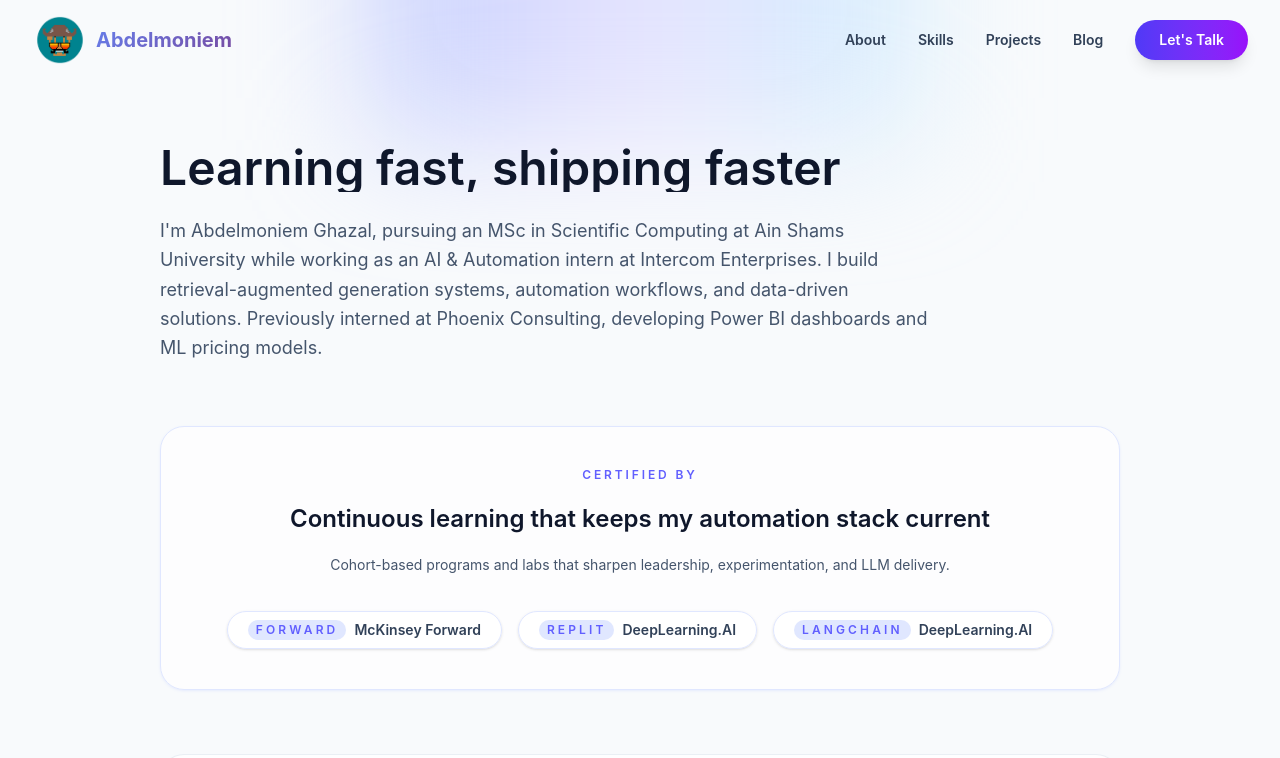
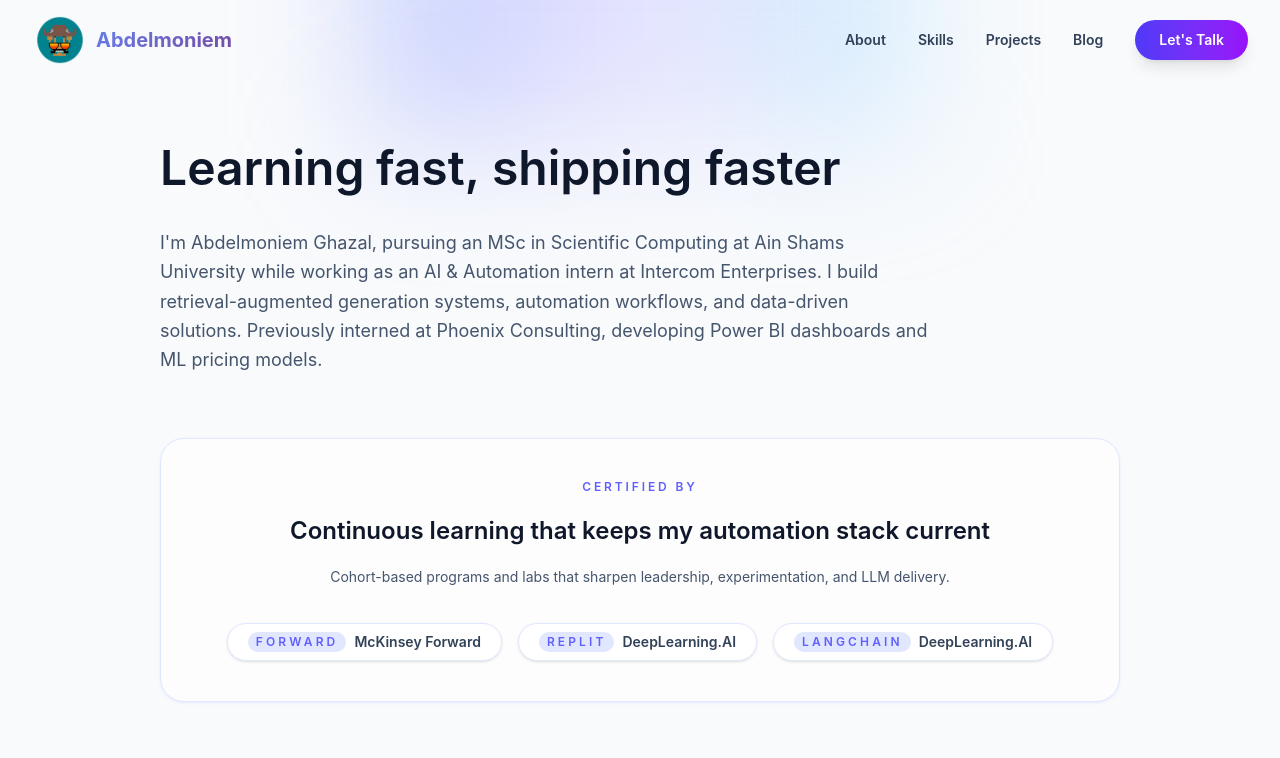
Before and after one commit to moniem2020/Portfolio, a Next.js app: page /about in a window 1280 px wide. Shown: the top 758 px of the page. Built offline with nearby package versions, Linux system fonts and the light colour scheme.

Commit message:
fix: Prevent text descenders from being clipped in AnimatedText component

```diff
--- a/app/about/page.tsx
+++ b/app/about/page.tsx
@@ -96,7 +96,7 @@ export default function About() {
           <AnimatedText
             text="Learning fast, shipping faster"
             align="left"
-            className="text-4xl font-semibold text-slate-900 md:text-5xl"
+            className="text-4xl font-semibold text-slate-900 md:text-5xl pb-2"
           />
           <p className="max-w-3xl text-lg leading-relaxed text-slate-600">
             I&apos;m Abdelmoniem Ghazal, pursuing an MSc in Scientific Computing at Ain Shams University while working as an AI & Automation intern at Intercom Enterprises. I build retrieval-augmented generation systems, automation workflows, and data-driven solutions. Previously interned at Phoenix Consulting, developing Power BI dashboards and ML pricing models.
--- a/components/AnimatedText.tsx
+++ b/components/AnimatedText.tsx
@@ -69,7 +69,7 @@ export default function AnimatedText({
       {words.map((word, index) => (
         <span
           key={`${word}-${index}`}
-          className={clip ? "inline-block overflow-hidden" : "inline-block"}
+          className={clip ? "inline-block overflow-hidden pb-1" : "inline-block"}
         >
           <motion.span
             variants={child}
```
